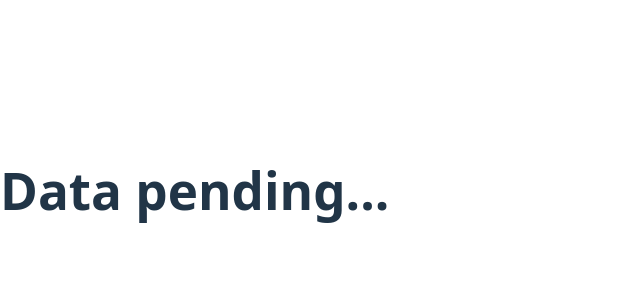
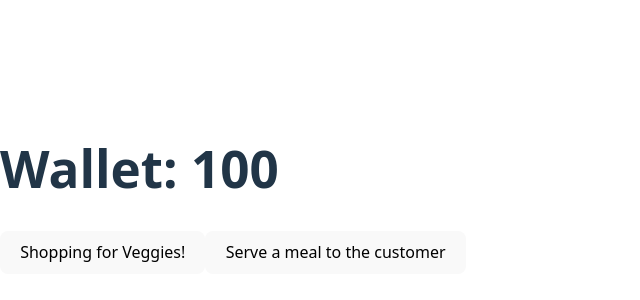
Before and after one commit to Nathaniel-Nirmal/Web-Dev, a React (Vite) app in the folder my-react-app/: page / in a window 1280 px wide. Shown: the part 210-510 px from the top of the page, without its empty margins (0-640 px from the left). Built offline with nearby package versions, Linux system fonts and the light colour scheme; no server answers.

Commit message:
UseReducer hook in React

```diff
--- a/my-react-app/src/App.jsx
+++ b/my-react-app/src/App.jsx
@@ -1,27 +1,24 @@
-import React from "react";
+import {useReducer} from "react";
+
+const reducer = (state, action) => {
+  if (action.type === 'buy_ingredients') return {money: state.money - 10};
+  if (action.type === 'sell_a_meal') return {money: state.money + 10};
+  return state;
+}
 
 function App() {
-  const [user, setUser] = React.useState([]);
+  const initialState = {money: 100};
+  const [state, dispatch] = useReducer(reducer, initialState)
 
-  const fetchData = () => {
-    fetch("https://randomuser.me/api/?results=1")
-    .then(response => response.json())
-    .then(data => setUser(data));
-  }
-
-  React.useEffect(() => {
-    fetchData();
-  }, []);
-
-  return Object.keys(user).length > 0 ? (
-    <div>
-      <h1>Data returned</h1>
-      <h2>First Name: {user.results[0].name.first}</h2>
-      <h2>Last Name: {user.results[0].name.last}</h2>
+  return (
+    <div className="App">
+      <h1>Wallet: {state.money}</h1>
+      <div>
+        <button onClick={() => dispatch({type: 'buy_ingredients'})}>Shopping for Veggies!</button>
+        <button onClick={() => dispatch({type: 'sell_a_meal'})}>Serve a meal to the customer</button>
+      </div>
     </div>
-  ) : (
-    <h1>Data pending...</h1>
-  );
+  )
 }
 
 export default App;
```
